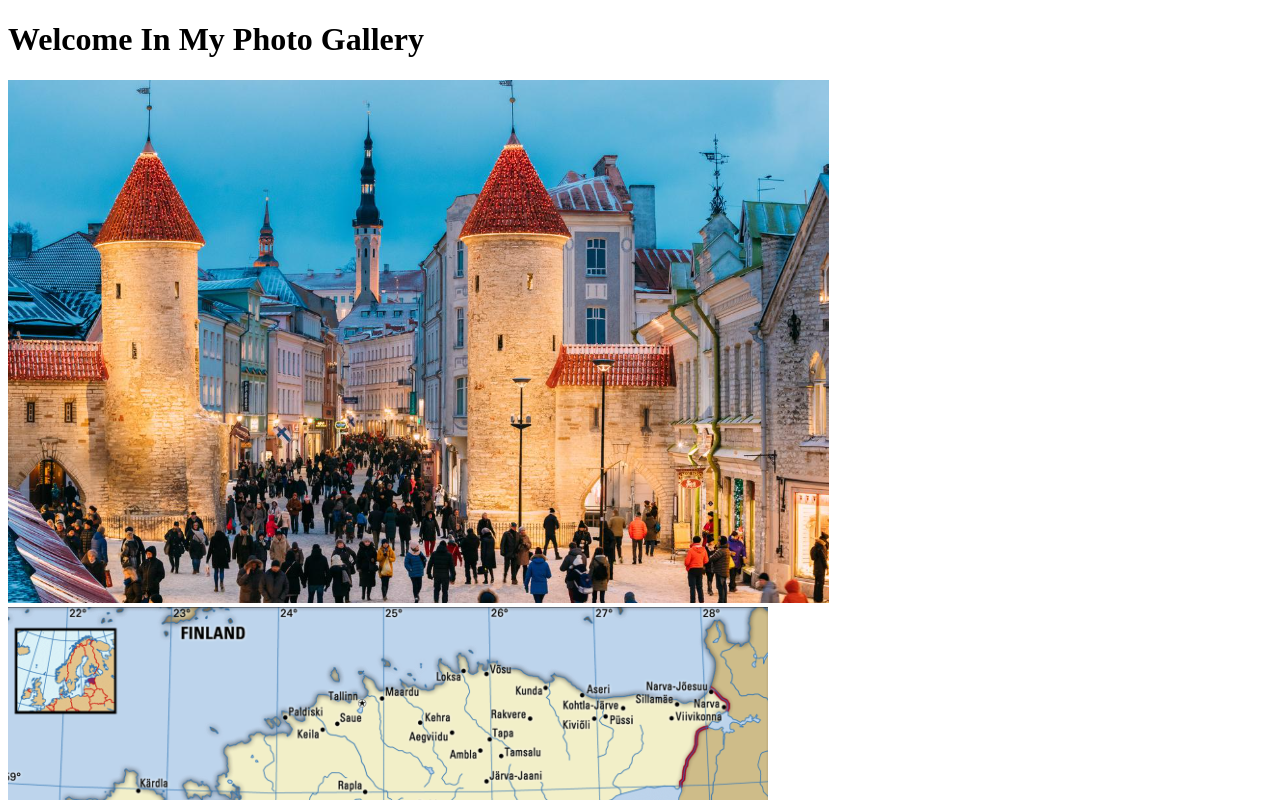
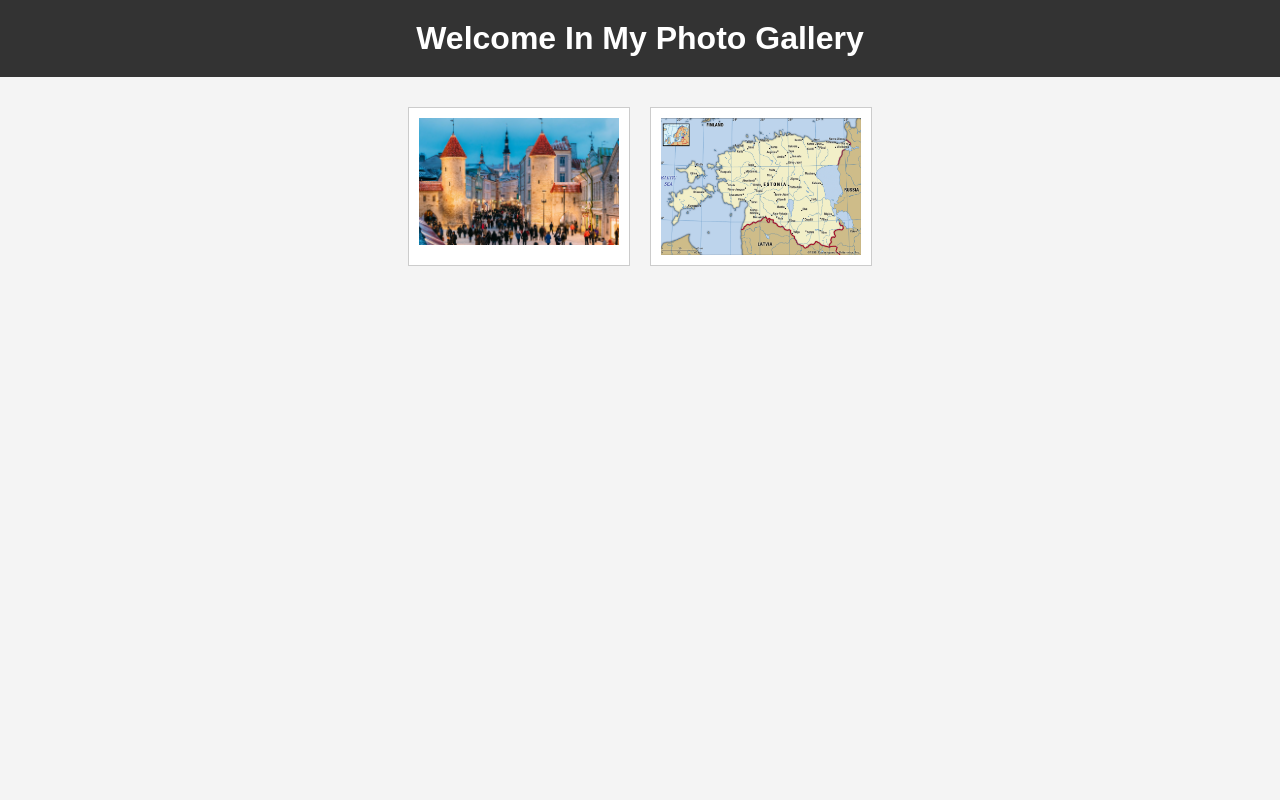
Before and after one commit to Baddar406/BAM, a plain HTML site: page index.html in a window 1280 px wide. Shown: the top 800 px of the page. Drawn offline with Linux system fonts and the light colour scheme.

Commit message:
super cool

```diff
--- a/index.html
+++ b/index.html
@@ -4,7 +4,7 @@
     <meta charset="UTF-8">
     <meta name="viewport" content="width=device-width, initial-scale=1.0">
     <title>Photo Gallery</title>
-    <link rel = "stylessheet" href = "styles.css" >
+    <link rel = "stylesheet" href = "styles.css" >
 </head>
 <body>
     <header>
--- a/styles.css
+++ b/styles.css
@@ -0,0 +1,42 @@
+/* Reset some default browser styles */
+* {
+    margin: 0;
+    padding: 0;
+    box-sizing: border-box;
+}
+
+/* Page background and font */
+body {
+    font-family: Arial, sans-serif;
+    background-color: #f4f4f4;
+}
+
+/* Header styling */
+header {
+    background-color: #333;
+    color: white;
+    text-align: center;
+    padding: 20px;
+}
+
+/* Gallery container */
+.Gallery {
+    display: flex;
+    justify-content: center;
+    gap: 20px;
+    padding: 30px;
+}
+
+/* Each photo box */
+.Gallery div {
+    background-color: white;
+    padding: 10px;
+    border: 1px solid #ccc;
+}
+
+/* Images */
+.Gallery img {
+    width: 200px;
+    height: auto;
+    display: block;
+}
```
Also changed, not shown: README.md.
